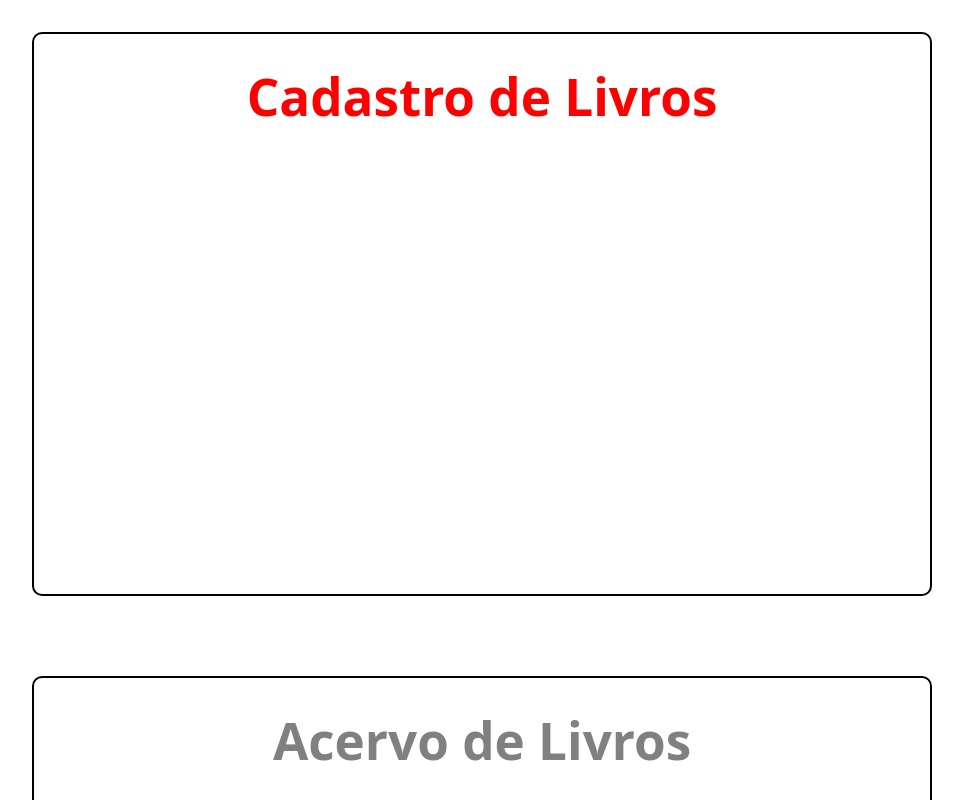
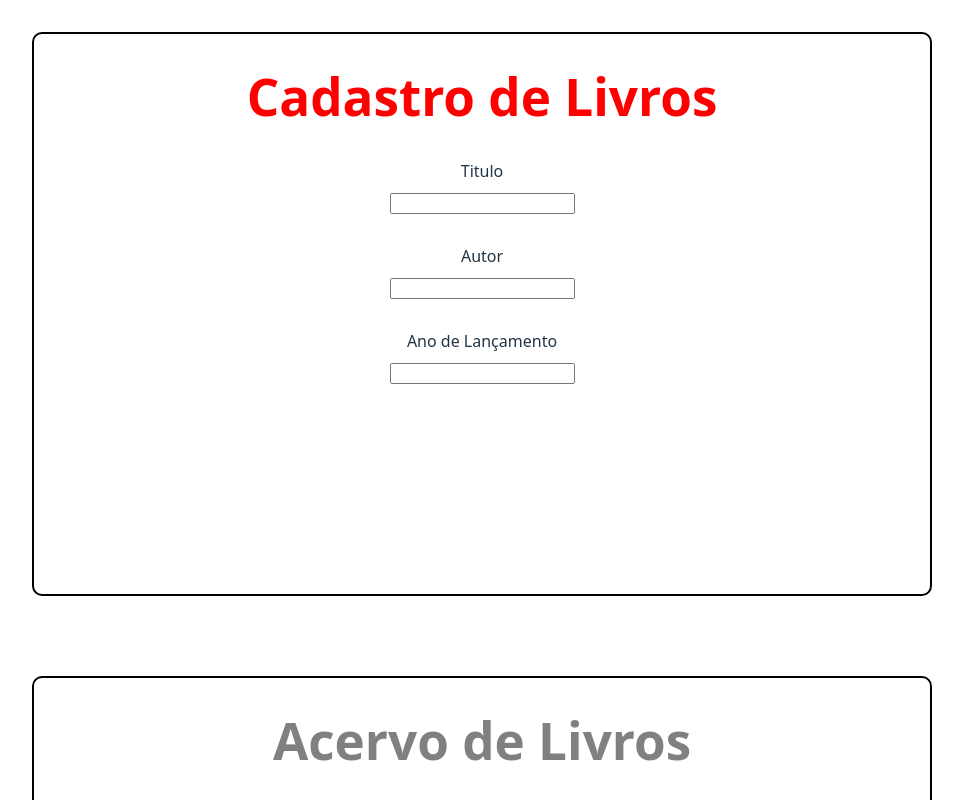
Before and after one commit to TarikPonciano/Tecnico-Desenvolvimento-de-Sistemas-UC-7-Web, a React (Vite) app in the folder Aula 36/: page / in a window 1280 px wide. Shown: the top 800 px of the page, without its empty margins (158-1121 px from the left). Built offline with nearby package versions, Linux system fonts and the light colour scheme.

Commit message:
criacao formulario

```diff
--- a/Aula 36/src/components/FormularioNovoLivro/FormularioNovoLivro.css
+++ b/Aula 36/src/components/FormularioNovoLivro/FormularioNovoLivro.css
@@ -7,3 +7,16 @@
 .container.formulario h1 {
     color: red;
 }
+
+.container.formulario form {
+    display: flex;
+    flex-direction: column;
+    justify-content: center;
+    align-items: center;
+}
+
+
+.container.formulario input {
+    margin-top: 10px;
+    margin-bottom: 30px;
+    }
--- a/Aula 36/src/components/FormularioNovoLivro/FormularioNovoLivro.jsx
+++ b/Aula 36/src/components/FormularioNovoLivro/FormularioNovoLivro.jsx
@@ -9,6 +9,15 @@ function FormularioNovoLivro(){
             <h1>Cadastro de Livros</h1>
             <form>
 
+                <label>Titulo</label>
+                <input name='titulo' type="text"  required/>
+
+                <label>Autor</label>
+                <input name='autor' type="text"  required/>
+
+                <label>Ano de Lançamento</label>
+                <input name='ano_lancamento' type="number"  required/>
+
             </form>
         </div>
     )
```
Also changed, not shown: Aula 36/src/App.jsx (line endings or trailing spaces).
